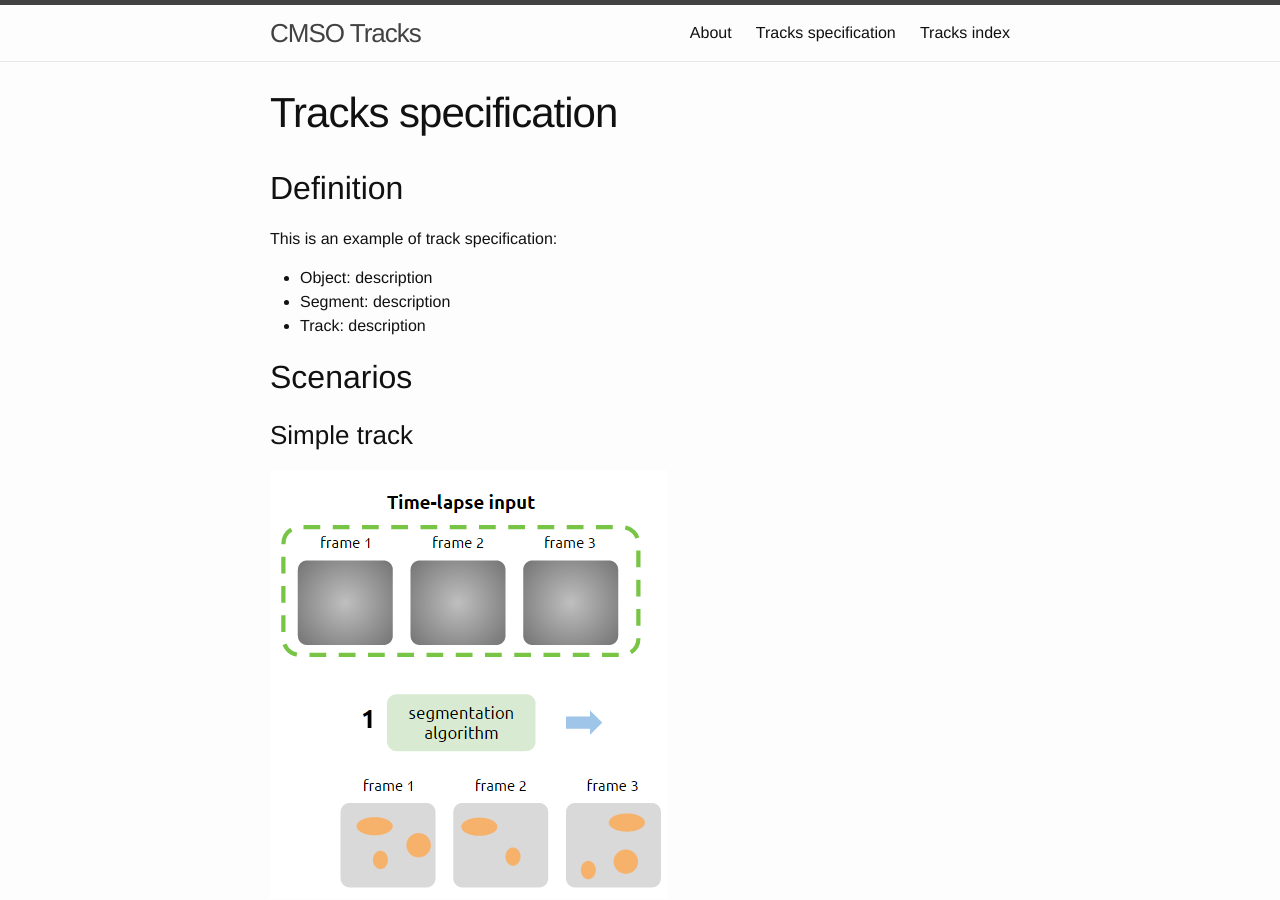
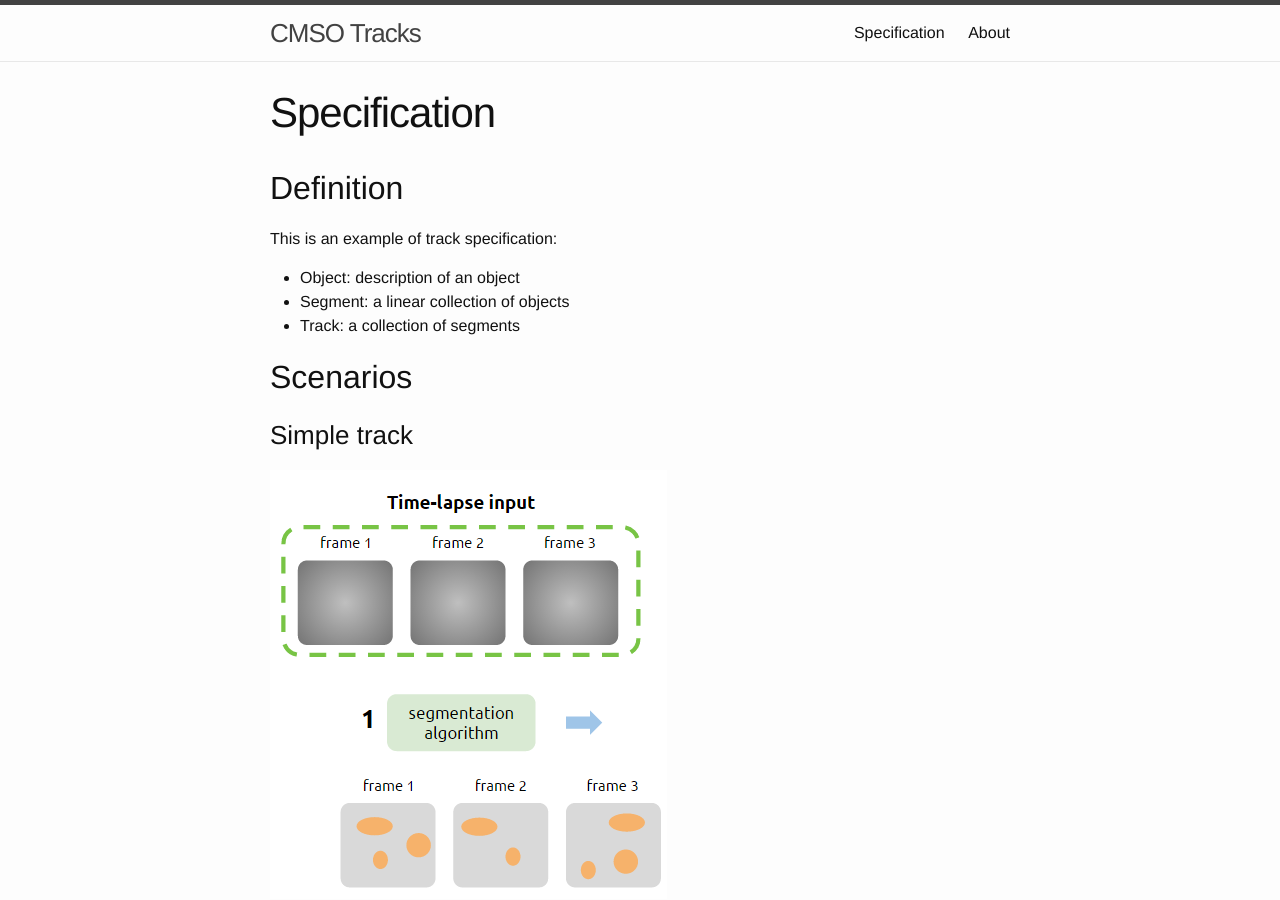
Before and after one commit to CellMigStandOrg/Tracks, a Jekyll site: the page built from v0.1/index.md, in a window 1280 px wide and 900 px high. Built offline with Jekyll 4.4.1, drawn with Linux system fonts in a browser that asks for light colours.

Commit message:
Combine about/index and test relative link

```diff
--- a/v0.1/index.md
+++ b/v0.1/index.md
@@ -1,6 +1,6 @@
 ---
 layout: page
-title: Tracks specification
+title: Specification
 ---
 
 
@@ -8,15 +8,16 @@ title: Tracks specification
 
 This is an example of track specification:
 
-- Object: description
-- Segment: description
-- Track: description
+- Object: description of an object
+- Segment: a linear collection of objects
+- Track: a collection of segments
 
 ## Scenarios
 
 ### Simple track
 
 ![A simple track](SimpleTrack.png){:class="img-responsive"}
+
 
 
 Object_ID  |  Frame  |  X |  Y
```
Also changed, not shown: about.md (deleted, +0 -15 lines), index.md (+9 -2 lines).
